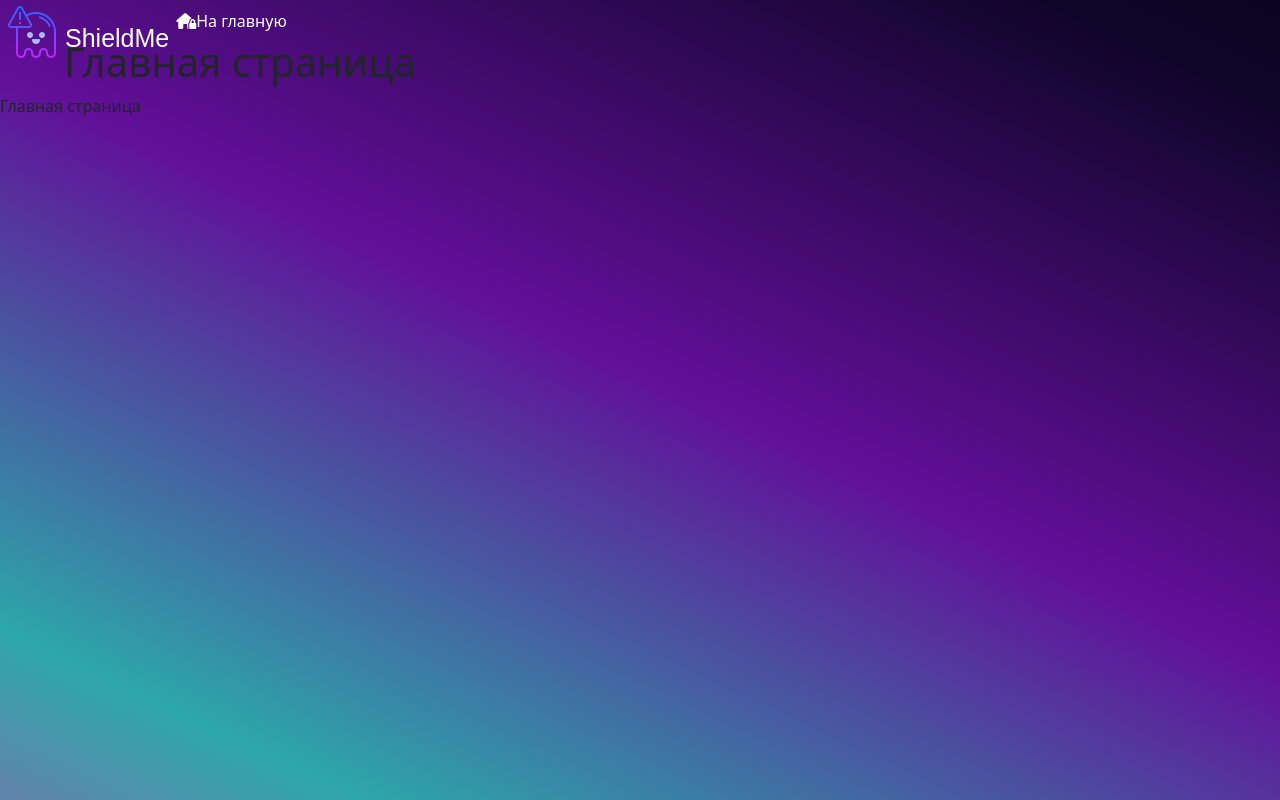
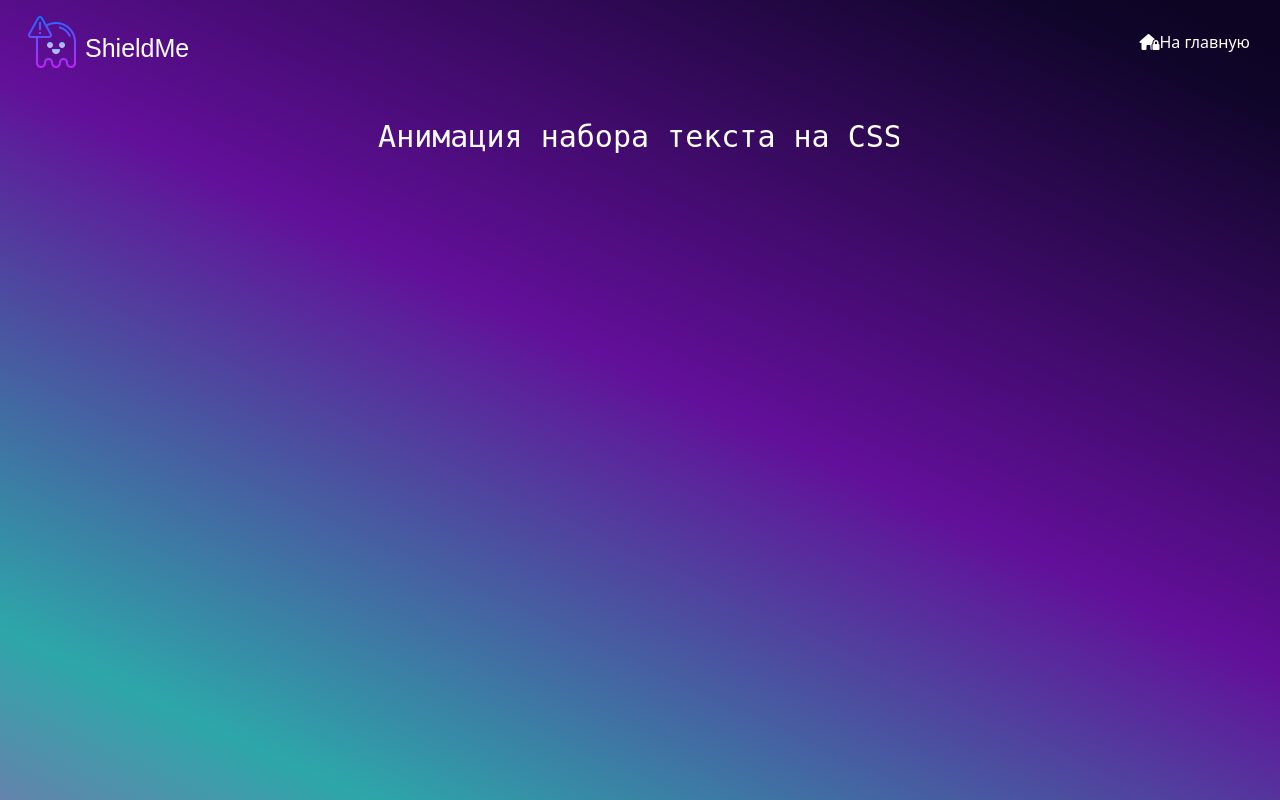
Before and after one commit to blueberrypolina/Diplom_, a Django app: template main/templates/main/index.html in a window 1280 px wide. Run offline with Django 4.2, Linux system fonts and the light colour scheme; the template is opened without the code that fills it, so the values that code supplies are empty; some libraries are stand-ins or nearby versions.

Commit message:
анимация текста

```diff
--- /dev/null
+++ b/main/static/main/css/base.css
@@ -0,0 +1,29 @@
+header {
+    display: flex;
+    justify-content: space-between; /* Раздвигаем элементы по краям */
+    align-items: center;
+    padding: 10px 20px;
+}
+
+a {
+    margin-right: 10px;
+}
+
+img {
+   width: 64px;
+   float: left;
+}
+
+.logo {
+    font-size: 25px;
+    margin-left: 1px;
+    font-weight: 500;
+    font-family: fantasy;
+    position: relative;
+    top: 20px;
+    color: white;
+}
+
+Home {
+    margin-right: 20px;
+}
--- a/main/static/main/css/main.css
+++ b/main/static/main/css/main.css
@@ -23,30 +23,44 @@ body {
     }
 }
 
-aside img {
-   width: 64px;
-   float: left;
+* {
+  padding: 0;
+  margin: 0;
 }
 
-aside .logo {
-    font-size: 25px;
-    margin-left: 1px;
-    font-weight: 500;
-    font-family: fantasy;
-    position: relative;
-    top: 20px;
-    color: white;
+.wrapper {
+  display: flex;
+  justify-content: center;
+  margin-top: 30px;
 }
 
-
-aside ul {list-style: none}
-
-aside ul li {
-    color: #fff;
-    display: block;
-    margin-top: 10px;
+.text {
+  width: 29ch;
+  color: white;
+  font-family: monospace;
+  font-size: 30px;
+  white-space: nowrap; /* не переносить текст на другую строку */
+  overflow: hidden; /* скрываем переполнение контентом */
+  border-right: 3px solid white; /* рисуем курсор */
+  animation: cursor 0.75s step-end infinite, printed_text 5s steps(29);
 }
 
-Home {
-    margin-right: 20px;
+@keyframes cursor {
+  0% {
+    border-color: white;
+  }
+
+  50% {
+    border-color: transparent;
+  }
+
+  100% {
+    border-color: white;
+  }
 }
+
+@keyframes printed_text {
+  from {
+    width: 0;
+  }
+}
--- a/main/templates/main/index.html
+++ b/main/templates/main/index.html
@@ -3,6 +3,7 @@
 {% block title %}Главная страница{% endblock %}
 
 {% block content %}
-<h1>Главная страница</h1>
-    <p>Главная страница</p>
+    <div class="wrapper">
+        <div class="text">Анимация набора текста на CSS</div>
+    </div>
 {% endblock %}
--- a/main/templates/main/layout.html
+++ b/main/templates/main/layout.html
@@ -10,6 +10,7 @@
     <title>{% block title %}{% endblock %}</title>
     <link rel="stylesheet" href="https://cdn.jsdelivr.net/npm/bootstrap@5.3.3/dist/css/bootstrap.min.css">
     <link rel="stylesheet" href="{% static 'main/css/main.css' %}">
+    <link rel="stylesheet" href="{% static 'main/css/base.css' %}">
     <link rel="stylesheet" href="https://use.fontawesome.com/releases/v6.6.0/css/all.css">
     <style>
     a {
@@ -19,11 +20,14 @@
     </style>
 </head>
 <body>
-    <aside>
-        <img src="{% static 'main/img/icons8-ошибка-64.png' %}" alt="Логотипчик">
-        <span class="logo"> ShieldMe </span>
+    <header>
+        <div>
+            <img src="{% static 'main/img/icons8-ошибка-64.png' %}" alt="Логотипчик">
+            <span class="logo"> ShieldMe </span>
+        </div>
         <a href="" class="Home"><i class="fa-solid fa-house-lock"></i>На главную</a>
-    </aside>
+    </header>
+
 
     <main>
         {% block content %}
```
